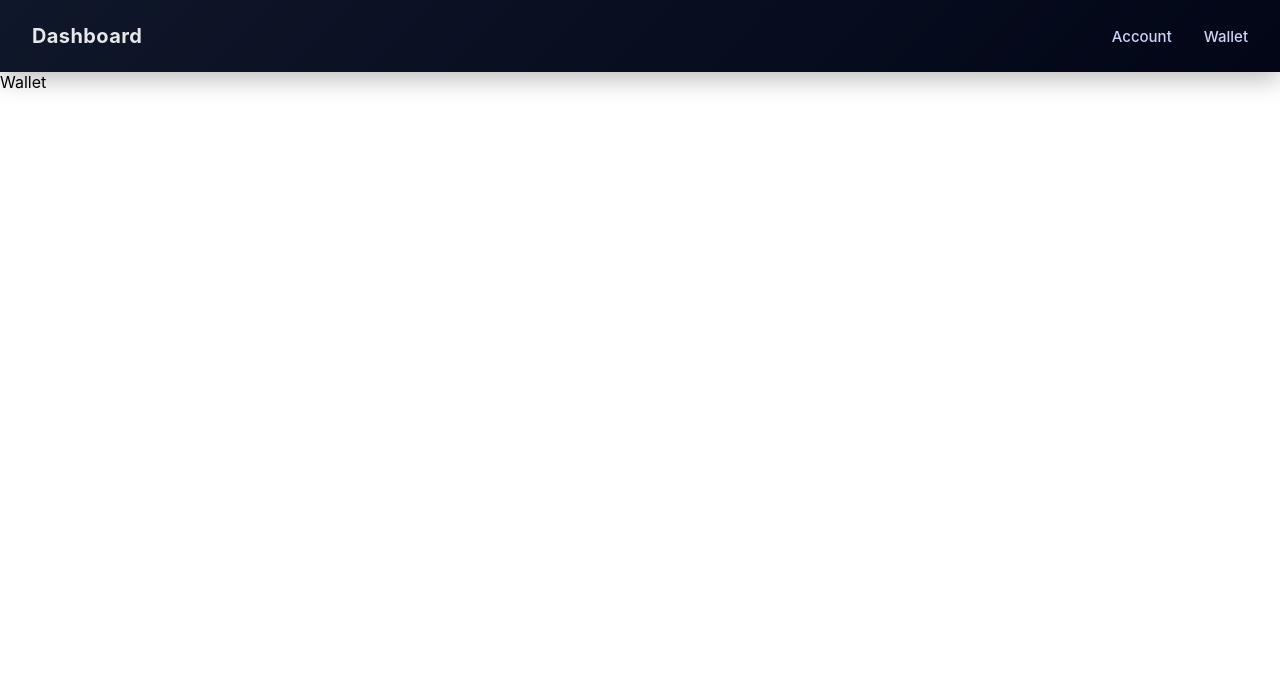
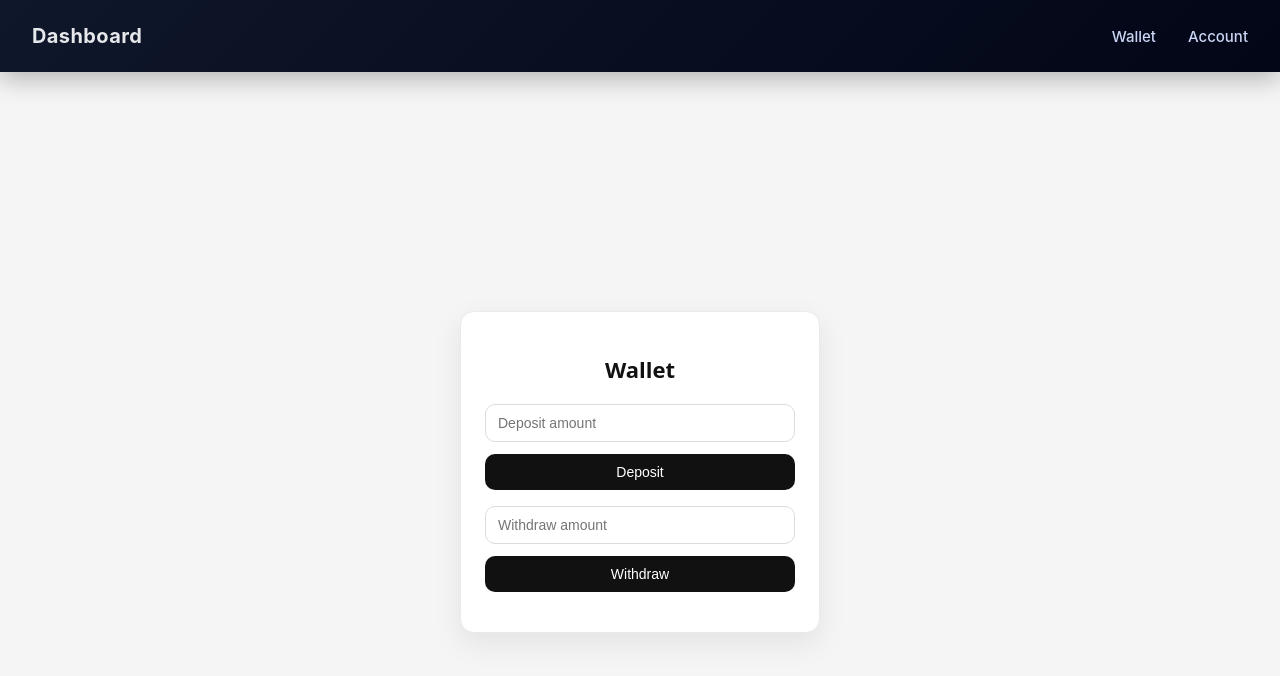
Before and after one commit to bedxnn/bankFrontEnd, a React (Vite) app in the folder MyBankFrontend/: page /wallet in a window 1280 px wide. Shown: the top 676 px of the page. Built offline with nearby package versions, Linux system fonts and the light colour scheme; no server answers; sample sign-in values are in the browser's storage.

Commit message:
almost done added user interface and

```diff
--- a/MyBankFrontend/src/App.jsx
+++ b/MyBankFrontend/src/App.jsx
@@ -6,6 +6,10 @@ import Dashboard from './pages/Dashboard';
 import Account from './pages/Account';
 import Wallet from './pages/Wallet';
 import Auth from './pages/auth';
+import ProtectedRoute from "./pages/ProtectedRoute";
+import './css/wallet.css';
+import './css/dashboard.css';
+import './css/account.css';
 
 function App() {
   return (
@@ -13,9 +17,14 @@ function App() {
 <Navbar/>
 <Routes>
   <Route path="/auth" element={<Auth />} />
-  <Route path = "/" element = {<Dashboard/>}/>
-    <Route path = "/accounts" element = {<Account/>}/>
-     <Route path = "/wallet" element = {<Wallet/>}/>
+
+  <Route path = "/" element = {<ProtectedRoute>
+    <Dashboard/>
+    </ProtectedRoute>}/>
+
+    <Route path = "/accounts" element = {<ProtectedRoute><Account/> </ProtectedRoute>}/>
+
+     <Route path = "/wallet" element = {<ProtectedRoute> <Wallet/></ProtectedRoute>}/>
 </Routes>
     </>
   )
--- a/MyBankFrontend/src/assets/api.js
+++ b/MyBankFrontend/src/assets/api.js
@@ -2,6 +2,22 @@ import axios from "axios";
 
 const api = axios.create({
   baseURL: import.meta.env.VITE_API_URL,
+
 });
+api.interceptors.request.use(
+  (config) => {
+    const token = localStorage.getItem("token");
+
+
+    if (token) {
+      config.headers.Authorization = `Bearer ${token}`;
+    }
+
+    return config;
+  },
+  (error) => {
+    return Promise.reject(error);
+  }
+);
 
 export default api;
--- /dev/null
+++ b/MyBankFrontend/src/css/account.css
@@ -0,0 +1,27 @@
+.account-container {
+  display: flex;
+  justify-content: center;
+  align-items: center;
+  padding: 20px;
+}
+
+
+.logout-btn {
+  padding: 10px 20px;
+  background: #111;
+  color: #fff;
+  border: none;
+  border-radius: 10px;
+  font-size: 14px;
+  cursor: pointer;
+  transition: background 0.2s ease, transform 0.1s ease;
+}
+
+.logout-btn:hover {
+  background: #000;
+  transform: translateY(-1px);
+}
+
+.logout-btn:active {
+  transform: translateY(0);
+}
--- /dev/null
+++ b/MyBankFrontend/src/css/dashboard.css
@@ -0,0 +1,107 @@
+
+.dashboard {
+  max-width: 1100px;
+  margin: 32px auto;
+  padding: 24px;
+
+  background: #f5f7fb;
+  border-radius: 20px;
+
+  font-family: "Inter", system-ui, sans-serif;
+  color: #0f172a;
+}
+
+
+.balance,
+.summary,
+.chart,
+.transactions {
+  background: #ffffff;
+  border-radius: 16px;
+  padding: 20px;
+  margin-bottom: 24px;
+
+  box-shadow: 0 6px 18px rgba(0, 0, 0, 0.08);
+}
+
+
+.balance h1 {
+  margin: 0;
+  font-size: 1.6rem;
+  font-weight: 600;
+}
+
+.summary h2,
+.chart h2,
+.transactions h1 {
+  font-size: 1.2rem;
+  margin-bottom: 12px;
+  font-weight: 600;
+}
+
+
+.balance p {
+  margin-top: 6px;
+  font-size: 1.4rem;
+  font-weight: 600;
+  color: #111827;
+}
+
+
+.summary p {
+  margin: 6px 0;
+  font-size: 0.95rem;
+  color: #374151;
+}
+
+
+.chart {
+  height: auto;
+}
+
+
+.transactions ul {
+  list-style: none;
+  padding: 0;
+  margin: 0;
+}
+
+.transactions li {
+  display: grid;
+  grid-template-columns: 110px 1fr auto;
+  align-items: center;
+
+  padding: 12px;
+  margin-bottom: 10px;
+
+  border-radius: 12px;
+  background: #f9fafb;
+
+  font-size: 0.95rem;
+}
+
+.transactions li:hover {
+  background: #eef2f7;
+}
+
+
+.transactions li.deposit {
+  color: #15803d;
+}
+
+.transactions li.withdraw {
+  color: #b91c1c;
+}
+
+
+.transactions li .amount {
+  font-weight: 600;
+  color: #111827;
+}
+
+
+.transactions li .date {
+  font-size: 0.85rem;
+  color: #6b7280;
+  white-space: nowrap;
+}
--- a/MyBankFrontend/src/css/navbar.css
+++ b/MyBankFrontend/src/css/navbar.css
@@ -1,13 +1,27 @@
+
+*,
+*::before,
+*::after {
+  box-sizing: border-box;
+}
 
 body {
   margin: 0;
+  padding-top: 72px; /* space for fixed navbar */
   font-family: "Inter", system-ui, -apple-system, BlinkMacSystemFont, sans-serif;
 }
+
 
 
 .nav {
   height: 72px;
   padding: 0 32px;
+
+  position: fixed;
+  top: 0;
+  left: 0;
+  width: 100%;
+  z-index: 1000;
 
   display: flex;
   align-items: center;
@@ -16,6 +30,7 @@ body {
   background: linear-gradient(135deg, #0f172a, #020617);
   box-shadow: 0 8px 24px rgba(0, 0, 0, 0.25);
 }
+
 
 
 .site-title {
@@ -27,6 +42,8 @@ body {
   color: #e5e7eb;
 }
 
+
+
 .nav-links {
   list-style: none;
   display: flex;
@@ -35,6 +52,7 @@ body {
   margin: 0;
   padding: 0;
 }
+
 
 
 .nav-links a {
@@ -49,9 +67,11 @@ body {
 }
 
 
+
 .nav-links a:hover {
   color: #ffffff;
 }
+
 
 
 .nav-links a::after {
--- /dev/null
+++ b/MyBankFrontend/src/css/wallet.css
@@ -0,0 +1,87 @@
+
+.wallet-container {
+  min-height: 100vh;
+  display: flex;
+  justify-content: center;
+  align-items: center;
+  background: #f5f5f5;
+  font-family: system-ui, -apple-system, BlinkMacSystemFont;
+}
+
+
+.wallet-card {
+  background: #ffffff;
+  width: 360px;
+  padding: 24px;
+  border-radius: 14px;
+  box-shadow: 0 10px 30px rgba(0, 0, 0, 0.08);
+  border: 1px solid #eaeaea;
+}
+
+
+.wallet-card h2 {
+  text-align: center;
+  margin-bottom: 20px;
+  color: #111;
+  font-size: 22px;
+  font-weight: 600;
+}
+
+.wallet-message {
+  text-align: center;
+  margin-bottom: 14px;
+  font-size: 14px;
+}
+
+.wallet-message.success {
+  color: #1a7f37;
+}
+
+.wallet-message.error {
+  color: #d1242f;
+}
+
+
+.wallet-form {
+  display: flex;
+  flex-direction: column;
+  gap: 12px;
+  margin-bottom: 16px;
+}
+
+.wallet-form input {
+  padding: 10px 12px;
+  border-radius: 10px;
+  border: 1px solid #dcdcdc;
+  font-size: 14px;
+  outline: none;
+}
+
+.wallet-form input:focus {
+  border-color: #111;
+}
+
+
+.wallet-form button {
+  padding: 10px;
+  border-radius: 10px;
+  border: none;
+  background: #111;
+  color: #fff;
+  font-size: 14px;
+  cursor: pointer;
+  transition: background 0.2s ease;
+}
+
+.wallet-form button:hover {
+  background: #000;
+}
+
+
+.withdraw-btn {
+  background: #222;
+}
+
+.withdraw-btn:hover {
+  background: #000;
+}
--- a/MyBankFrontend/src/pages/Dashboard.jsx
+++ b/MyBankFrontend/src/pages/Dashboard.jsx
@@ -1,5 +1,123 @@
-function Dashboard(){
+import { useEffect ,useState} from "react";
+import api from "../assets/api"
+    import {
+  LineChart, Line, XAxis, YAxis, Tooltip, ResponsiveContainer
+} from "recharts";
+export default function Dashboard(){
+    const[balance,setBalance] = useState(null);
+    const[transactions,setTransactions] = useState([ ]);
+    const [summary,setSummary] = useState(null);
+
+
+const chartData = transactions.map(tx => ({
+  date: new Date(tx.createdAt).toLocaleDateString(),
+  amount: tx.type === "DEPOSIT" ? tx.amount : -tx.amount
+}));
+
+
+    useEffect(()=> {
+        api.get("/bank/balance",{
+            headers: {
+      Authorization: `Bearer ${localStorage.getItem("token")}`
+    }
+        })
+
+        .then(res => setBalance(res.data))
+        .catch(err => console.error(err));
+    }, []);
+
+
+    useEffect(()=> {
+        api.get("/bank/summary",{
+              headers: {
+      Authorization: `Bearer ${localStorage.getItem("token")}`
+    }
+        })
+        .then (res => setSummary(res.data))
+        .catch(err => (console.error(err)));
+    },[])
+
+
+
+        useEffect(()=>{
+            api.get("/bank/transactions",{
+                params:{
+                    page:0,
+                    size:10
+                },
+                headers: {
+                    Authorization: `Bearer ${localStorage.getItem("token")}`
+                }
+            })
+            .then(res => setTransactions(res.data.content))
+            .catch(err => console.error(err));
+
+        }, [])
+
+
     return (
-        <div>DashBoard</div>
+        <div className = "dashboard">
+            <div className = "balance">
+            <h1>DashBoard</h1>
+            <p>Balance: {balance}</p>
+            </div>
+                        <div>
+                {summary && (
+  <div className="summary">
+    <h2>Account Summary</h2>
+    <p>Total Deposits: ${summary.totalDeposits}</p>
+    <p>Total Withdrawals: ${summary.totalWithdrawals}</p>
+    <p>Balance: ${summary.balance}</p>
+  </div>
+)}
+
+            </div>
+
+
+        <div className = "transactions">
+            <h1>Transactions</h1>
+            {transactions.length === 0 ?(
+                <p>No transactions</p>
+            ):(
+                <ul>
+                 {transactions.map((tx, index) =>(
+                 <li
+             key={index}
+             className={tx.type === "DEPOSIT" ? "deposit" : "withdraw"}     >
+             <span>{tx.type}</span>
+         <span className="amount">${tx.amount}</span>
+         <span className="date">
+        {new Date(tx.createdAt).toLocaleString("en-US", {
+                   dateStyle: "medium",
+                     timeStyle: "short"
+         })}
+         </span>
+            </li>
+
+                    ))}
+                </ul>
+            )}
+
+        <div className="chart">
+  <h2>Balance Activity</h2>
+
+  <ResponsiveContainer width="100%" height={250}>
+    <LineChart data={chartData}>
+      <XAxis dataKey="date" />
+      <YAxis />
+      <Tooltip />
+      <Line
+        type="monotone"
+        dataKey="amount"
+        stroke="#e5e7eb"
+        strokeWidth={2}
+      />
+    </LineChart>
+  </ResponsiveContainer>
+</div>
+
+
+         </div>
+        </div>
     )
-} export default Dashboard
+}
--- a/MyBankFrontend/src/pages/Navbar.jsx
+++ b/MyBankFrontend/src/pages/Navbar.jsx
@@ -4,9 +4,9 @@ export default function Navbar() {
     <nav className = "nav">
         <Link to ="/" className="site-title"> Dashboard</Link>
         <ul className ="nav-links">
+            <li> <Link to ="/wallet"> Wallet</Link></li>
+             <li> <Link to ="/accounts"> Account</Link>  </li>
 
-             <li> <Link to ="/accounts"> Account</Link>  </li>
-            <li> <Link to ="/wallet"> Wallet</Link></li>
 
 
         </ul>
--- a/MyBankFrontend/src/pages/ProtectedRoute.jsx
+++ b/MyBankFrontend/src/pages/ProtectedRoute.jsx
@@ -0,0 +1,6 @@
+import {Navigate} from"react-router-dom";
+
+export default function ProtectedRoute({children}){
+    const token = localStorage.getItem("token");
+    return token ? children : <Navigate to =  "/auth" />;
+}
--- a/MyBankFrontend/src/pages/Wallet.jsx
+++ b/MyBankFrontend/src/pages/Wallet.jsx
@@ -1,9 +1,97 @@
-import React from 'react'
+import { useEffect ,useState} from "react";
+import api from "../assets/api";
 
 function Wallet() {
-  return (
-    <div>Wallet</div>
-  )
-}
+  const[deposit,setDeposit]= useState("");
+  const[withdraw,setWithdraw]= useState("");
+  const [message, setMessage] = useState("");
+const [isError, setIsError] = useState(false);
+const showMessage = (text, error = false) => {
+  setMessage(text);
+  setIsError(error);
+
+  setTimeout(() => {
+    setMessage("");
+  }, 3000);
+};
+
+
+
+const handledeposit = (e) => {
+  e.preventDefault();
+    api.post(`/bank/deposit?amount=${deposit}`
+      ,null,
+      {
+        headers:{
+          Authorization: `Bearer ${localStorage.getItem("token")}`
+        }
+      }
+    )
+    .then(()=> {
+      showMessage("Deposit successfull")
+      setDeposit("")
+    })
+    .catch( ()=> {
+      showMessage("deposit failed", true);
+    });}
+
+    //WITHDRAW
+     const handleWithdraw = (e) => {
+      e.preventDefault();
+      api.post(`/bank/withdraw?amount=${withdraw}`
+        ,null,
+        {
+          headers:{
+            Authorization: `Bearer ${localStorage.getItem("token")}`
+          }
+        }
+      )
+      .then(()=> {
+        showMessage("withdraw successfull");
+        setWithdraw("");
+      })
+      .catch (() => {
+      showMessage("deposit failed", true);
+      });
+
+};
+ return (
+  <div className="wallet-container">
+    <div className="wallet-card">
+      <h2>Wallet</h2>
+
+      {message && (
+        <p className={`wallet-message ${isError ? "error" : "success"}`}>
+          {message}
+        </p>
+      )}
+
+      <form className="wallet-form" onSubmit={handledeposit}>
+        <input
+          type="number"
+          placeholder="Deposit amount"
+          value={deposit}
+          onChange={(e) => setDeposit(e.target.value)}
+          required
+        />
+        <button type="submit">Deposit</button>
+      </form>
+
+      <form className="wallet-form" onSubmit={handleWithdraw}>
+        <input
+          type="number"
+          placeholder="Withdraw amount"
+          value={withdraw}
+          onChange={(e) => setWithdraw(e.target.value)}
+          required
+        />
+        <button className="withdraw-btn" type="submit">
+          Withdraw
+        </button>
+      </form>
+    </div>
+  </div>
+)};
+
 
 export default Wallet
```
Also changed, not shown: MyBankFrontend/src/pages/Account.jsx (+21 -7 lines).
